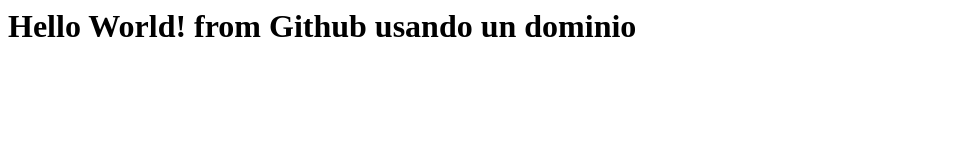
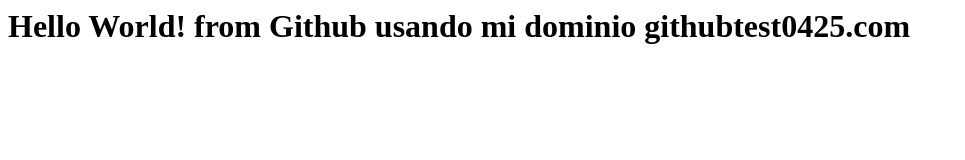
Before and after one commit to milo2112/milo.github.io, a plain HTML site: page index.html in a window 1280 px wide. Shown: the whole page, without its empty margins (0-965 px from the left). Drawn offline with Linux system fonts and the light colour scheme.

Commit message:
quinta edicion

```diff
--- a/index.html
+++ b/index.html
@@ -1,3 +1,3 @@
 <html>
-	<h1 >Hello World! from Github usando un dominio</h1>
+	<h1 >Hello World! from Github usando mi dominio githubtest0425.com</h1>
 </html>
```
